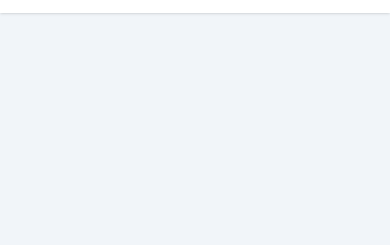
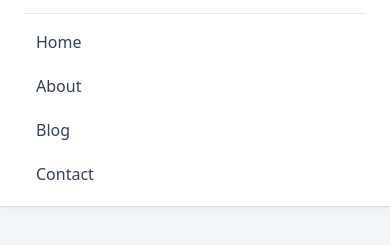
Before and after one commit to eduardo1295/TailwindCSS, a website built with Vite: page index.html in a window 390 px wide. Shown: the part 51-296 px from the top of the page. Built offline with nearby package versions, Linux system fonts and the light colour scheme.

Commit message:
7.Links de navegacion web

```diff
--- a/index.html
+++ b/index.html
@@ -73,6 +73,12 @@
           </button>
         </div>
       </div>
+      <div class="space-y-1 py-3 border-t pt-2 md:hidden">
+        <a href="#" class="text-slate-700 hover:bg-sky-500 hover:text-white block px-3 py-2 rounded-md transition-colors">Home</a>
+        <a href="#" class="text-slate-700 hover:bg-sky-500 hover:text-white block px-3 py-2 rounded-md transition-colors">About</a>
+        <a href="#" class="text-slate-700 hover:bg-sky-500 hover:text-white block px-3 py-2 rounded-md transition-colors">Blog</a>
+        <a href="#" class="text-slate-700 hover:bg-sky-500 hover:text-white block px-3 py-2 rounded-md transition-colors">Contact</a>
+      </div>
     </header>
   </body>
 </html>
```
